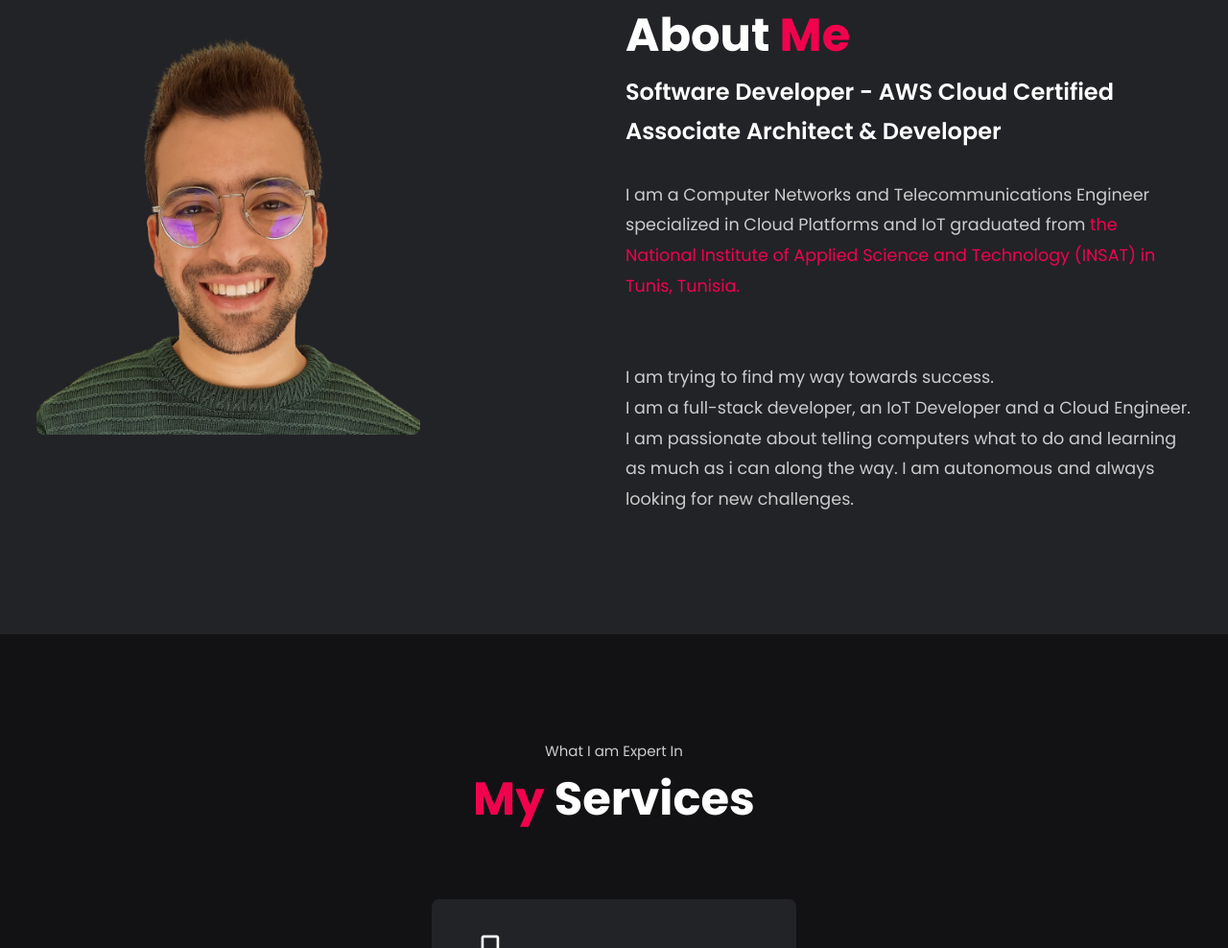
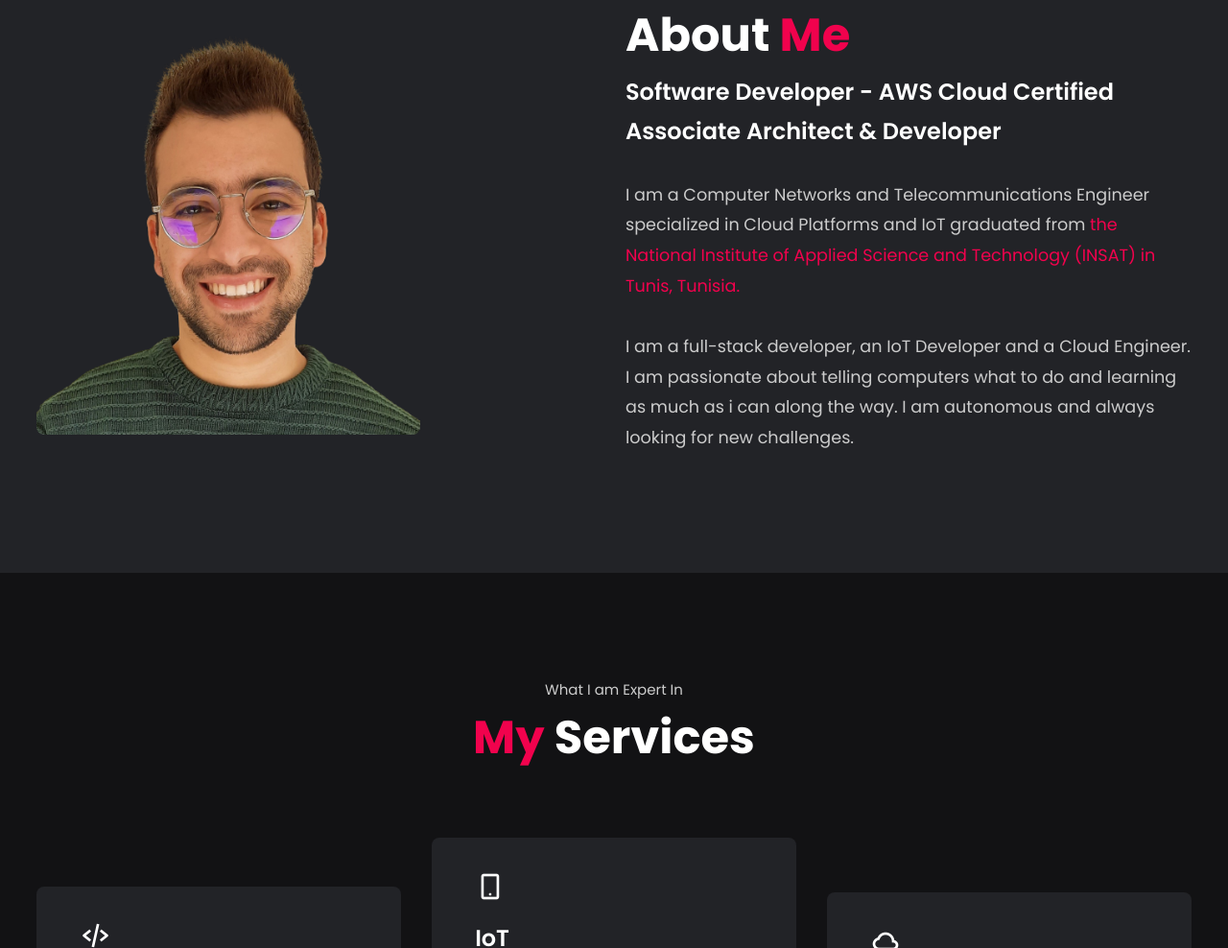
Before and after one commit to omar-chaabouni/portfolio, a plain HTML site: page index.html in a window 1280 px wide. Shown: the part 897-1885 px from the top of the page at 96% size. Drawn offline with nearby package versions, Linux system fonts and the light colour scheme.

Commit message:
small fix

```diff
--- a/index.html
+++ b/index.html
@@ -66,8 +66,8 @@ Coming from a Computer Networks and Telecommunications background and a great un
       <p>I am a Computer Networks and Telecommunications Engineer specialized in Cloud Platforms and IoT graduated from
         <a href="http://www.insat.rnu.tn/Fr/accueil_46_34" target='_blank' rel='INSAT'><span>the National Institute of
             Applied Science and Technology (INSAT) in Tunis, Tunisia.</span></a>
-      </p>
-      <p>I am trying to find my way towards success.<br> I am a full-stack developer, an IoT Developer and a Cloud
+        <br><br>
+        I am a full-stack developer, an IoT Developer and a Cloud
         Engineer. I am passionate about telling computers what to do and learning as much as i can along the way. I am autonomous and always looking for new challenges.</p>
     </div>
   </section>
```
